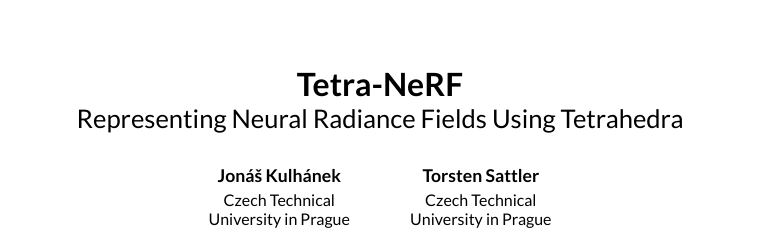
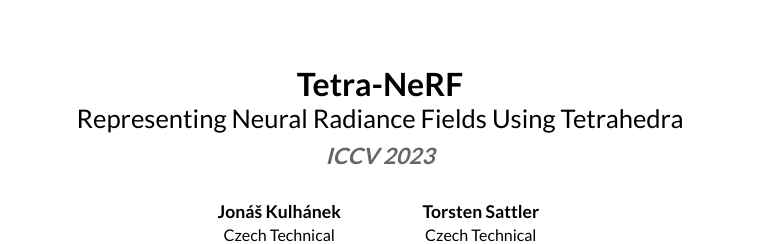
Before and after one commit to jkulhanek/tetra-nerf, a plain HTML site: page docs/index.html in a window 1280 px wide. Shown: the top 244 px of the page, without its empty margins (260-1019 px from the left). Drawn offline with nearby package versions, Linux system fonts and the light colour scheme.

Commit message:
Add accepted to ICCV 2023

```diff
--- a/docs/index.html
+++ b/docs/index.html
@@ -19,6 +19,7 @@
         <span class="title-main">Tetra-NeRF</span>
         <span class="title-small">Representing Neural Radiance Fields Using Tetrahedra</span>
       </h1>
+      <div class="conference">ICCV 2023</div>
     </header>
     <div class="authors">
       <div class="author">
--- a/docs/style.css
+++ b/docs/style.css
@@ -42,6 +42,15 @@ h1 .title-small  {
   display: block;
   text-align: center;
   font-weight: 500;
+}
+
+header .conference {
+  text-align: center;
+  margin: -0.8rem 0 1rem 0;
+  font-size: 1.4rem;
+  color: #666;
+  font-style: italic;
+  font-weight: 600;
 }
 
 .authors {
```
